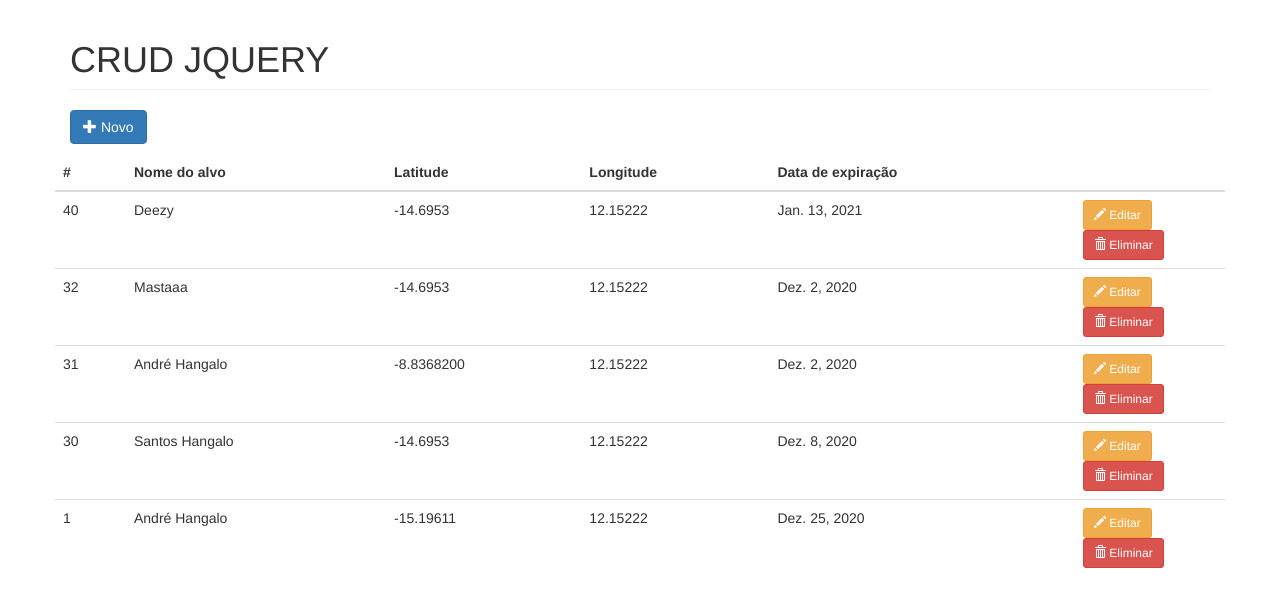
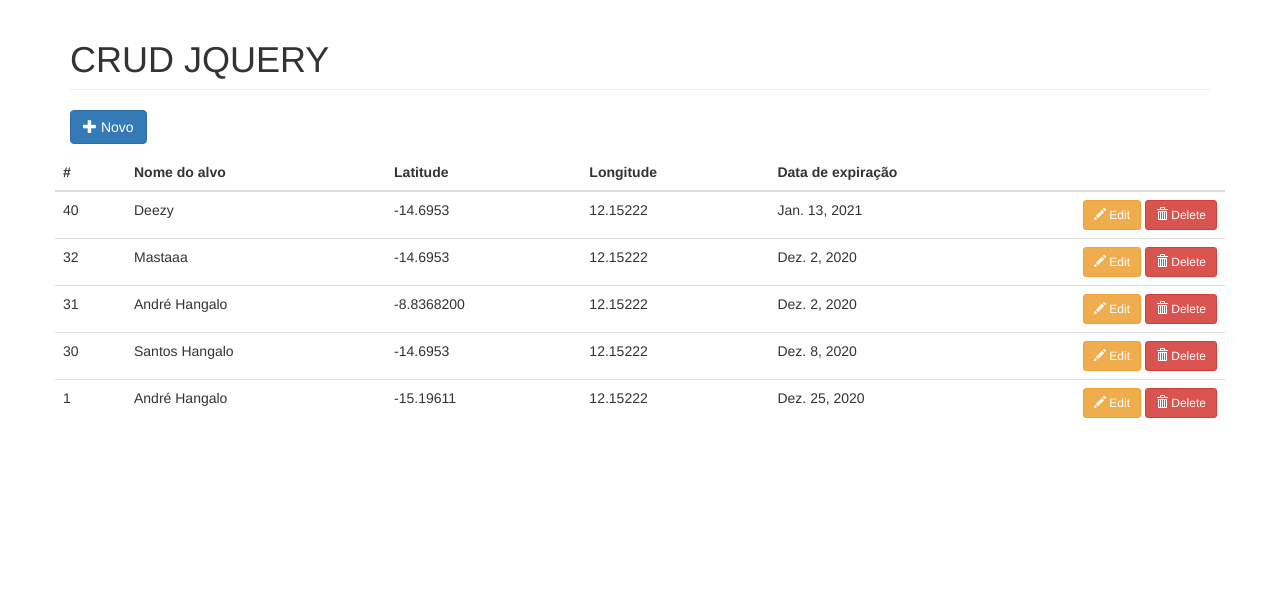
Before and after one commit to rickdeu/crud_jquery, a Django app: page / in a window 1280 px wide. Shown: the top 607 px of the page. Run offline with Django 3.2, Linux system fonts and the light colour scheme; data comes from the database, SQL or seed files in the repository; both versions use the stored data as it was after the commit; some libraries are stand-ins or nearby versions.

Commit message:
Novas funcionalidades

```diff
--- a/templates/core/includes/partial_alvo_list_home.html
+++ b/templates/core/includes/partial_alvo_list_home.html
@@ -7,11 +7,11 @@
   <td>{{ alvo.lon }}</td>
   <td>{{ alvo.data_expiracao }}</td>
   <td style="width: 150px">
-    <button type="button" class="btn btn-warning btn-sm js-update-alvo" data-url="{% url 'core:alvo_update' alvo.id %}"> <span class="glyphicon glyphicon-pencil"></span> Editar</button>
+    <button type="button" class="btn btn-warning btn-sm js-update-alvo" data-url="{% url 'core:alvo_update' alvo.id %}"> <span class="glyphicon glyphicon-pencil"></span> Edit</button>
     <button type="button"
             class="btn btn-danger btn-sm js-delete-alvo"
             data-url="{% url 'core:alvo_delete' alvo.id %}">
-      <span class="glyphicon glyphicon-trash"></span> Eliminar
+      <span class="glyphicon glyphicon-trash"></span> Delete
     </button>
   </td>
 </tr>
```
Also changed, not shown: db.sqlite3, screen/create.png (added), screen/delete.png (added), screen/edit.png (added), screen/list_crud.png (added).
